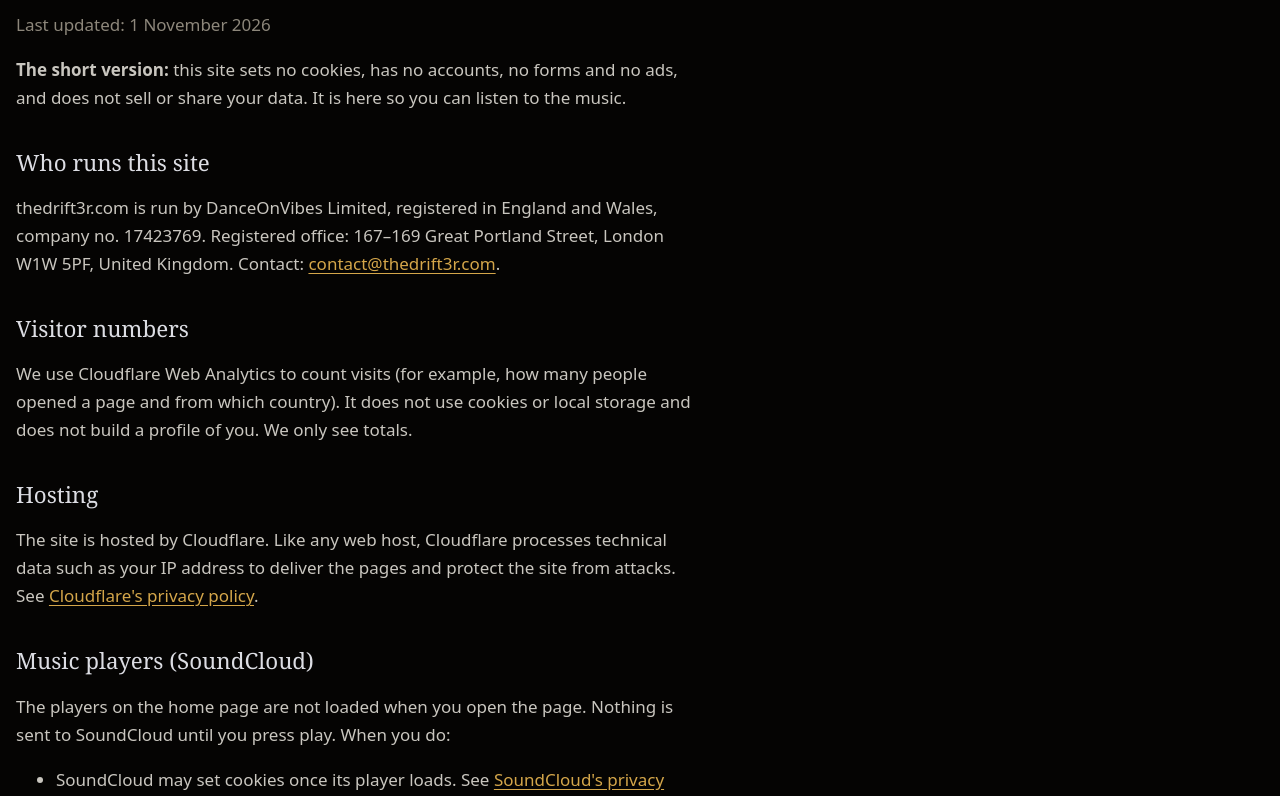
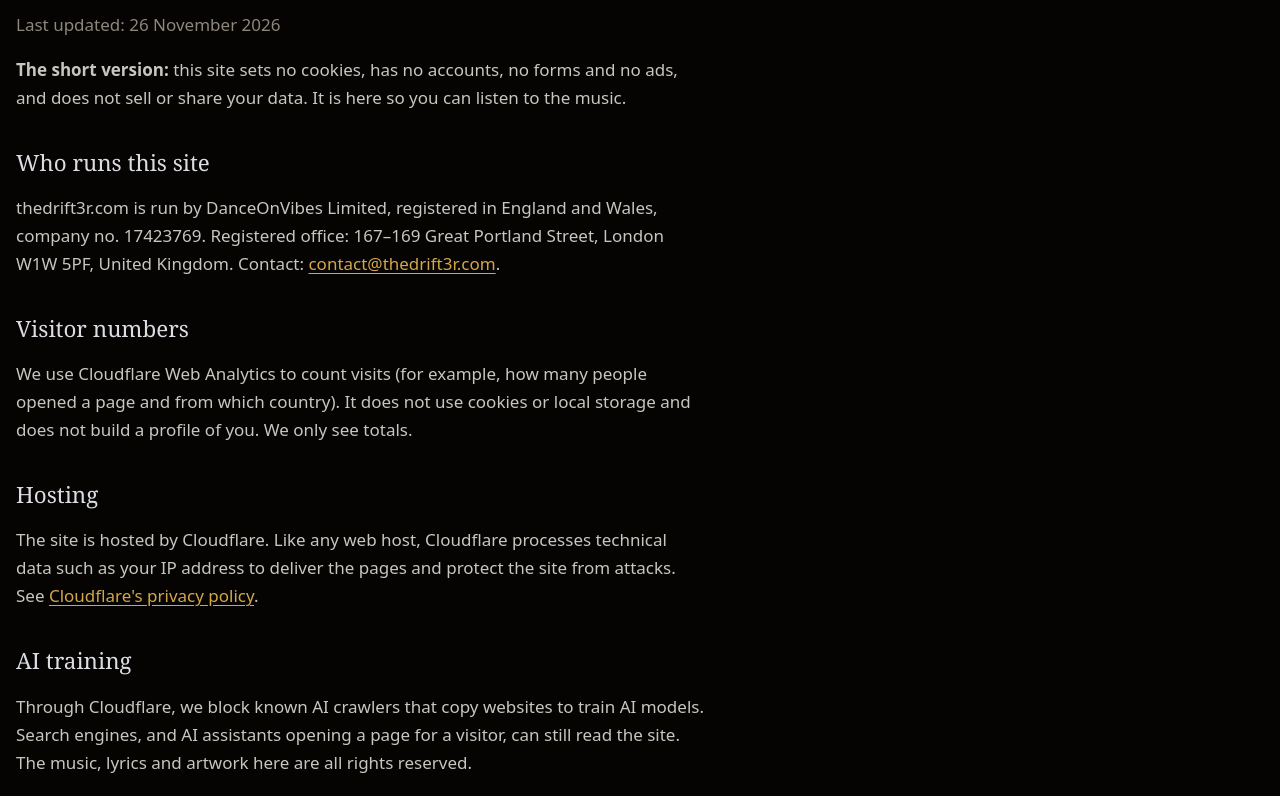
Before and after one commit to DanceOnVibes/thedrift3r.com, a plain HTML site: page public/privacy.html in a window 1280 px wide. Shown: the part 156-952 px from the top of the page. Drawn offline with Linux system fonts and the light colour scheme.

Commit message:
Privacy: say AI training crawlers are blocked
Co-Authored-By: Claude Opus 5.5 <noreply@anthropic.com>
Claude-Session: https://claude.ai/code/session_01KtebkdjnjdvDeuuwcWLDS7

```diff
--- a/public/privacy.html
+++ b/public/privacy.html
@@ -22,7 +22,7 @@
 
   <main class="doc">
     <h1>Privacy</h1>
-    <p class="muted">Last updated: 1 November 2026</p>
+    <p class="muted">Last updated: 26 November 2026</p>
 
     <p><strong>The short version:</strong> this site sets no cookies, has no accounts, no forms and no ads, and does not sell or share your data. It is here so you can listen to the music.</p>
 
@@ -36,6 +36,9 @@
 
     <h2>Hosting</h2>
     <p>The site is hosted by Cloudflare. Like any web host, Cloudflare processes technical data such as your IP address to deliver the pages and protect the site from attacks. See <a href="https://www.cloudflare.com/privacypolicy/" rel="noopener" target="_blank">Cloudflare's privacy policy</a>.</p>
+
+    <h2>AI training</h2>
+    <p>Through Cloudflare, we block known AI crawlers that copy websites to train AI models. Search engines, and AI assistants opening a page for a visitor, can still read the site. The music, lyrics and artwork here are all rights reserved.</p>
 
     <h2>Music players (SoundCloud)</h2>
     <p>The players on the home page are not loaded when you open the page. Nothing is sent to SoundCloud until you press play. When you do:</p>
```
